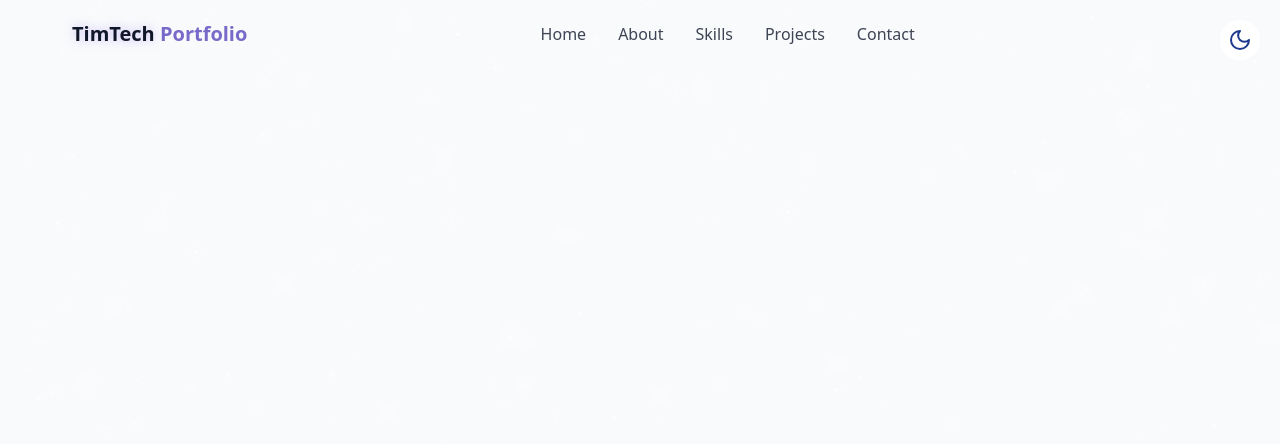
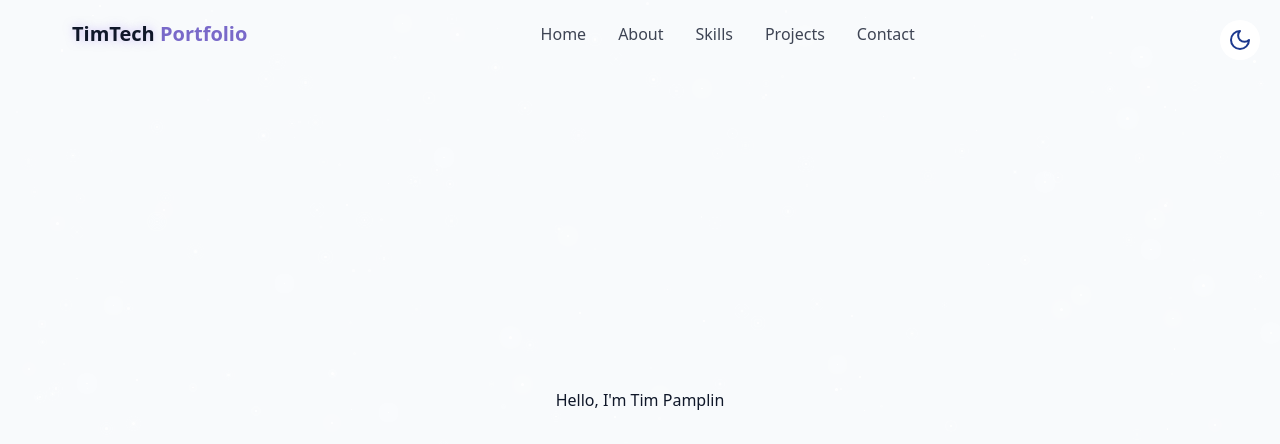
Before and after one commit to tpamplin/react-portfolio-site, a React (Vite) app: page / in a window 1280 px wide. Shown: the top 444 px of the page. Built offline with nearby package versions, Linux system fonts and the light colour scheme.

Commit message:
add herosection

```diff
--- /dev/null
+++ b/src/components/HeroSection.jsx
@@ -0,0 +1,18 @@
+
+
+export const HeroSection = () => {
+    return (
+        <section id="hero" className="relative min-h-screen flex flex-col items-center justify-center px-4">
+            <div className="container max-w-4xl mx-auto text-center z-10">
+                <div className="space-y-6">
+                    <h1>
+                        <span>Hello, I'm</span>
+                        <span> Tim </span>
+                        <span> Pamplin </span>
+                    </h1>
+                </div>
+
+            </div>
+        </section>
+    )
+}
--- a/src/pages/Home.jsx
+++ b/src/pages/Home.jsx
@@ -1,5 +1,6 @@
 import { StarBackground } from '@/components/StarBackground';
 import { Navbar } from '@/components/Navbar';
+import { HeroSection } from '@/components/HeroSection';
 
 export const Home = () => {
     return (
@@ -11,6 +12,9 @@ export const Home = () => {
             {/* Navigation Bar */}
             <Navbar />
             {/* Main Content */}
+            <main>
+                <HeroSection />
+            </main>
 
             {/* Footer */}
         </div>
```
